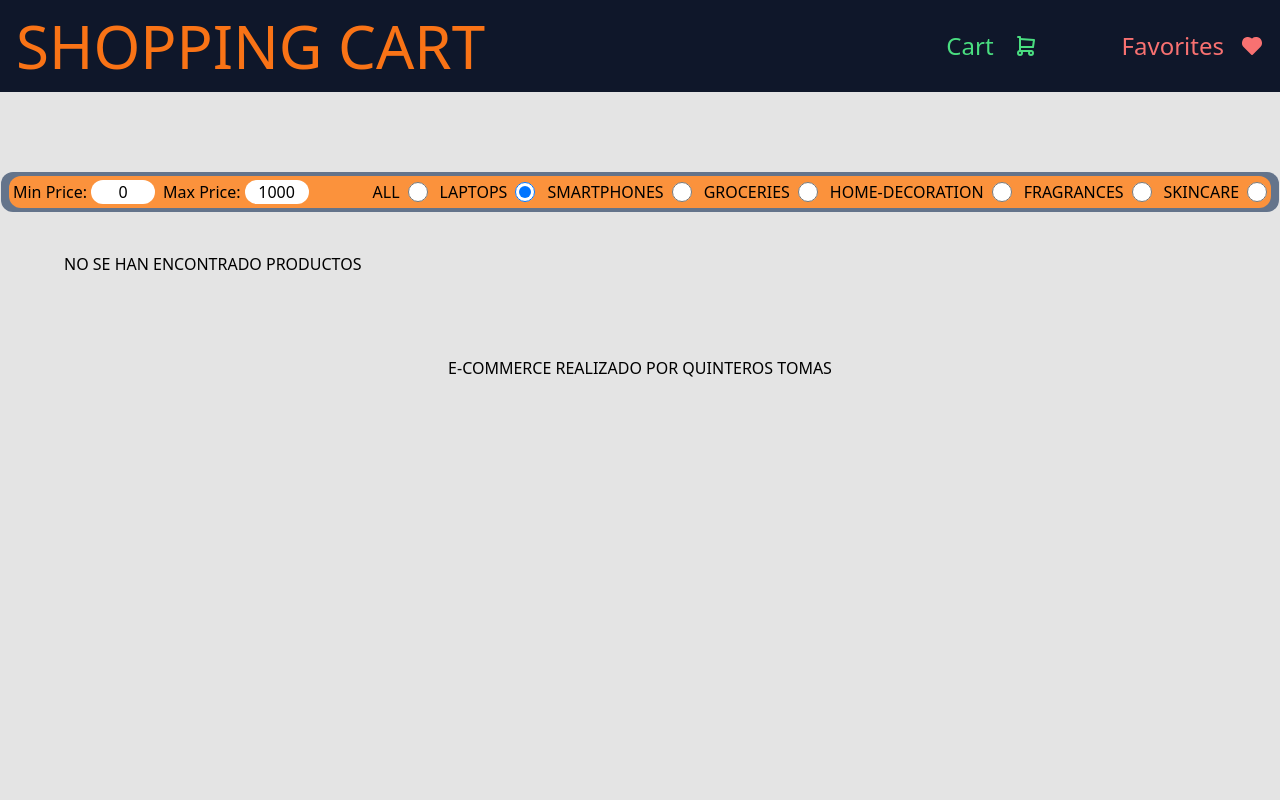
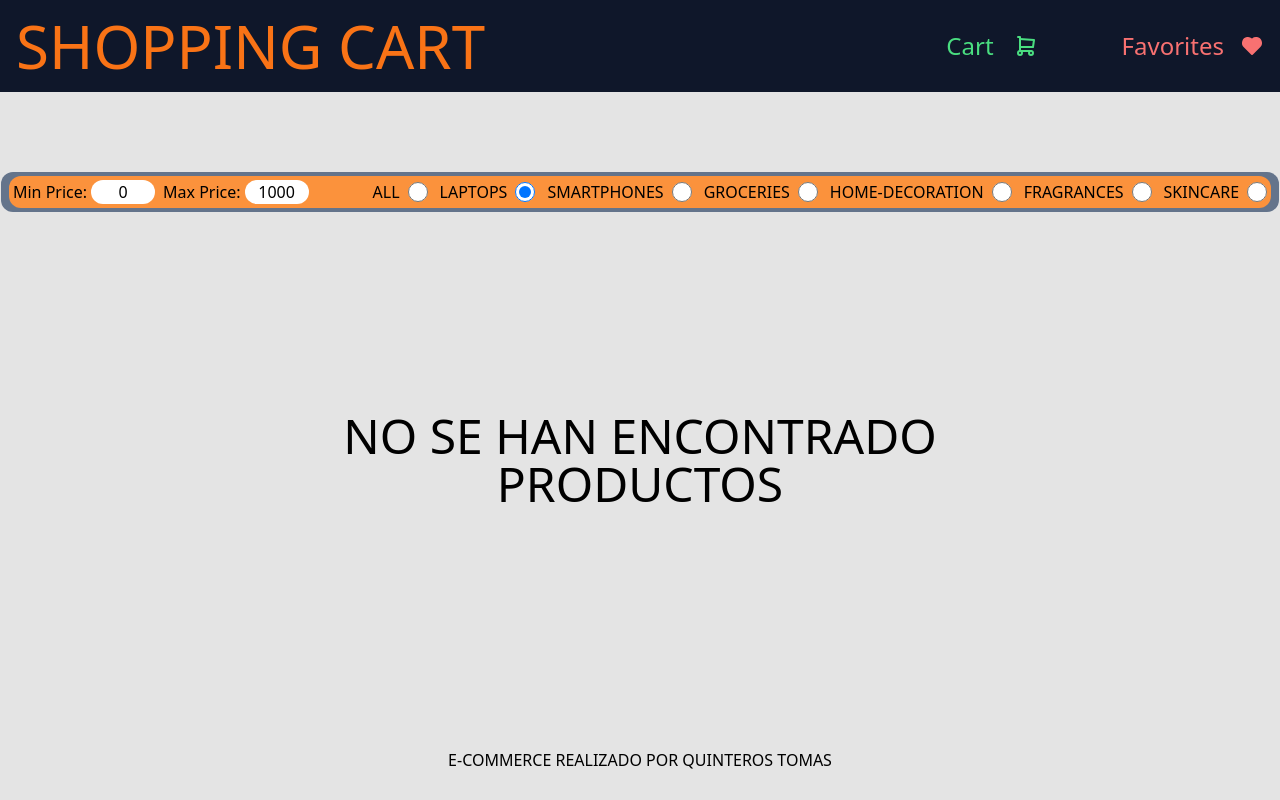
Before and after one commit to tomasquinteros/E-COMMERCE, a React (Vite) app: page / in a window 1280 px wide. Both pictures are taken after a click on the radio button 525 px from the left and 192 px from the top of the page. Built offline with nearby package versions, Linux system fonts and the light colour scheme.

Commit message:
change notfoundproduct component

```diff
--- a/src/components/NotFoundProduct.jsx
+++ b/src/components/NotFoundProduct.jsx
@@ -1,3 +1,3 @@
 export const NotFoundProduct = () => {
-  return (<div>NO SE HAN ENCONTRADO PRODUCTOS</div>)
+  return (<div className='text-center text-5xl p-40'><h2>NO SE HAN ENCONTRADO PRODUCTOS</h2></div>)
 }
```
